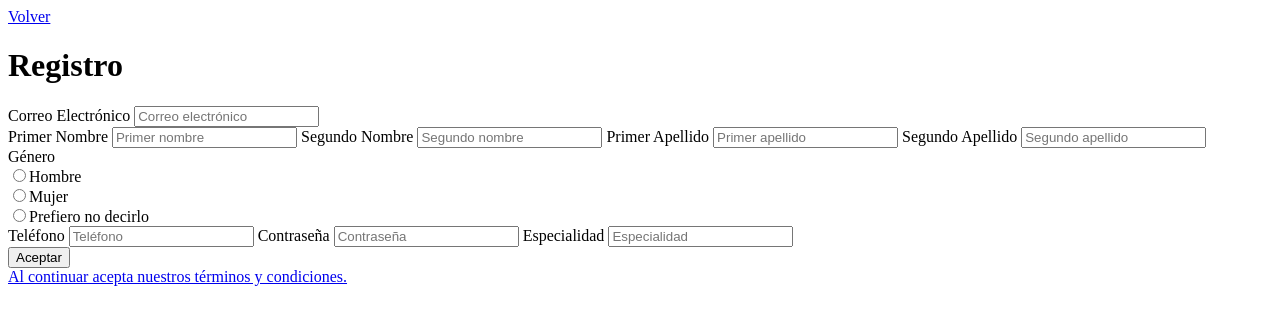
After one commit to ACKRONNE/Food-Control, a Flask app: page /registro_especialista in a window 1280 px wide. The commit adds this page. Shown: the top 325 px of the page. Run offline with Flask 3, Linux system fonts and the light colour scheme.

Commit message:
:sparkles: Feature: Added Registrar Especialista

```diff
--- a/app.py
+++ b/app.py
@@ -10,10 +10,6 @@ from src.routes.especialista import esp
 # Librerias para el funcionamiento
 from dotenv import load_dotenv
 import os
-# //
-
-# Modelos
-from src.models.models import Especialista, Paciente, Alimento, Comida, AC
 # //
 
 load_dotenv()
--- a/src/routes/especialista.py
+++ b/src/routes/especialista.py
@@ -1,7 +1,52 @@
-from flask import Blueprint, render_template
+from flask import Blueprint, render_template, request, flash, redirect, url_for, jsonify
+from werkzeug.security import generate_password_hash
+from src.database.db import db
+
+# Entidades
+from src.models.models import Especialista, Paciente, Comida, AC, Alimento
+# //
 
 esp = Blueprint('especialista', __name__)
 
-@esp.route('/Regisro_Especialista')
+# Registro <
+@esp.route('/registro_especialista', methods=['GET','POST'])
 def registro():
-    return render_template('e_registro.html')
+    if request.method == "POST":
+        pri_nombre = request.form['esp-pri-nombre']
+        pri_apellido = request.form['esp-pri-apellido']
+        seg_apellido = request.form['esp-seg-apellido']
+        sexo = request.form['esp-sexo']
+        correo = request.form['esp-correo']
+        telefono = request.form['esp-telefono']
+        clave = request.form['esp-clave']
+        especialidad = request.form['esp-especialidad']
+        seg_nombre = request.form['esp-seg-nombre']
+
+        # Hacer la contraseña segura
+        hashed_clave = generate_password_hash(clave)
+        # //
+
+        # Se inserta el especialista en la tabla
+        new_esp = Especialista (
+            pri_nombre,
+            pri_apellido,
+            seg_apellido,
+            sexo,
+            correo,
+            telefono,
+            hashed_clave,
+            especialidad,
+            seg_nombre
+        )
+
+        db.session.add(new_esp)
+        db.session.commit()
+        db.session.close()
+
+        flash("Especialista agregado correctamente", "success")
+        # //
+
+        return redirect(url_for('index.index'))
+    else:
+        return render_template('e_registro.html')
+# // >
--- /dev/null
+++ b/templates/e_registro.html
@@ -0,0 +1,68 @@
+{% extends 'layout.html' %}
+
+{% block title %}Registro Especialista{% endblock %}
+
+{% block body %}
+
+<!-- Static title -->
+  <a href="{{ url_for('index.registro') }}">Volver</a>
+  <h1>Registro</h1>
+  <!-- // -->
+
+    <!-- Action form -->
+    <form action="{{ url_for('especialista.registro') }}" method="POST" class="form-control">
+
+        <label>Correo Electrónico</label>
+        <input type="email" id="esp-correo" name="esp-correo" placeholder="Correo electrónico" required>
+
+        <div class="Paciente Info">
+        <label>Primer Nombre</label>
+        <input type="text" id="esp-pri-nombre" name="esp-pri-nombre" placeholder="Primer nombre" required>
+
+        <label>Segundo Nombre</label>
+        <input type="text" id="esp-seg-nombre" name="esp-seg-nombre" placeholder="Segundo nombre">
+
+        <label>Primer Apellido</label>
+        <input type="text" id="esp-pri-apellido" name="esp-pri-apellido" placeholder="Primer apellido" required>
+
+        <label>Segundo Apellido</label>
+        <input type="text" id="esp-seg-apellido" name="esp-seg-apellido" placeholder="Segundo apellido" required>
+
+        <div class="form-group">
+            <label>Género</label>
+            <div requiere>
+            <label><input type="radio" name="esp-sexo" value="M">Hombre</label><br>
+            <label><input type="radio" name="esp-sexo" value="F">Mujer</label><br>
+            <label><input type="radio" name="esp-sexo" value="O">Prefiero no decirlo</label><br>
+            </div>
+        </div>
+
+        <label>Teléfono</label>
+        <input type="tel" id="esp-telefono" name="esp-telefono" placeholder="Teléfono" required>
+
+        <label>Contraseña</label>
+        <input type="password" id="esp-clave" name="esp-clave" placeholder="Contraseña" required>
+
+        <label>Especialidad</label>
+        <input type="text" id="esp-especialidad" name="esp-especialidad" placeholder="Especialidad" required>
+
+        <!-- Boton -->
+        <div class="button-container">
+            <button class="submit-btn" type="submit">Aceptar</button>
+        </div>
+        <!-- // -->
+
+    </form>
+
+    <a href="{{ url_for('static', filename='terms_conditions.html') }}">Al continuar acepta nuestros términos y condiciones.</a>
+
+    <script>
+        document.querySelector('form').addEventListener('submit', function(event) {
+            var sexo = document.querySelector('input[name="esp-sexo"]:checked');
+            if (!sexo) {
+                alert('Por favor, selecciona una opción de género.');
+                event.preventDefault();
+            }
+        });
+    </script>
+{% endblock body %}
--- a/templates/p_registro.html
+++ b/templates/p_registro.html
@@ -3,9 +3,8 @@
 {% block title %}Registro Paciente{% endblock %}
 
 {% block body %}
-<!-- <link rel="stylesheet" type="text/css" href="{{ url_for('static', filename='css/anada.css') }}"> -->
 
-  <!-- Static title -->
+<!-- Static title -->
   <a href="{{ url_for('index.registro') }}">Volver</a>
   <h1>Registro</h1>
   <!-- // -->
--- a/templates/registro.html
+++ b/templates/registro.html
@@ -1,4 +1,3 @@
-
 {% extends 'layout.html' %}
 
 {% block title %}Tipo Usuario{% endblock %}
@@ -12,6 +11,6 @@
 
     <!-- Buttons -->
     <a href="{{ url_for('paciente.registro') }}">paciente</a>
-    <a href="#">especialista</a>
+    <a href="{{ url_for('especialista.registro') }}">especialista</a>
 
 {% endblock %}
```
